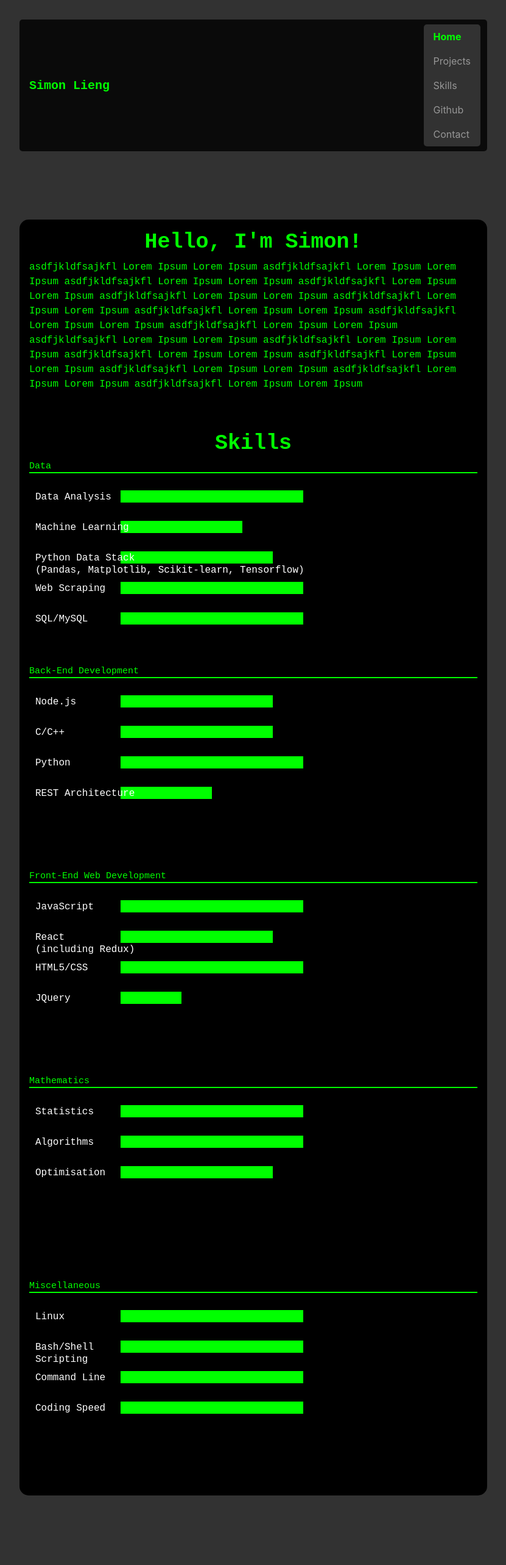
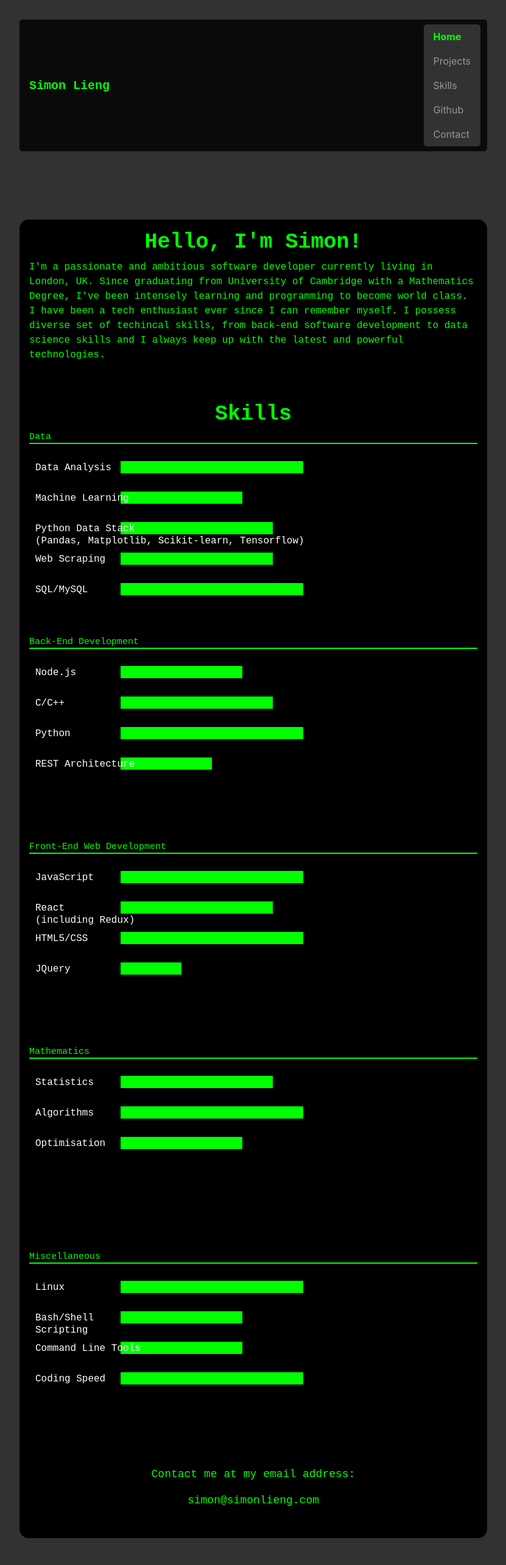
Before and after one commit to SLieng/simonlieng, a React (Create React App) app: page / in a window 1280 px wide. Shown: the top 2566 px of the page at 61% size, without its empty margins (224-1055 px from the left). Built offline with nearby package versions, Linux system fonts and the light colour scheme.

Commit message:
SAVEPOINT BEFORE DEPLOY

```diff
--- a/src/App.js
+++ b/src/App.js
@@ -68,25 +68,15 @@ class Home extends React.Component {
 		<div className="container main">
 					<h1>Hello, I'm Simon!</h1>
 			<p>
-			asdfjkldfsajkfl Lorem Ipsum Lorem Ipsum
-			asdfjkldfsajkfl Lorem Ipsum Lorem Ipsum
-			asdfjkldfsajkfl Lorem Ipsum Lorem Ipsum
-			asdfjkldfsajkfl Lorem Ipsum Lorem Ipsum
-			asdfjkldfsajkfl Lorem Ipsum Lorem Ipsum
-			asdfjkldfsajkfl Lorem Ipsum Lorem Ipsum
-			asdfjkldfsajkfl Lorem Ipsum Lorem Ipsum
-			asdfjkldfsajkfl Lorem Ipsum Lorem Ipsum
-			asdfjkldfsajkfl Lorem Ipsum Lorem Ipsum
-			asdfjkldfsajkfl Lorem Ipsum Lorem Ipsum
-			asdfjkldfsajkfl Lorem Ipsum Lorem Ipsum
-			asdfjkldfsajkfl Lorem Ipsum Lorem Ipsum
-			asdfjkldfsajkfl Lorem Ipsum Lorem Ipsum
-			asdfjkldfsajkfl Lorem Ipsum Lorem Ipsum
-			asdfjkldfsajkfl Lorem Ipsum Lorem Ipsum
-			asdfjkldfsajkfl Lorem Ipsum Lorem Ipsum
+			I'm a passionate and ambitious software developer currently living in London, UK.
+			Since graduating from University of Cambridge with a Mathematics Degree, I've been intensely learning and programming to become world class.
+			I have been a tech enthusiast ever since I can remember myself.
+			I possess diverse set of techincal skills, from back-end software development to data science skills and I always keep up with the latest and powerful technologies.
 			</p>
 			<div className="break"></div>
 					<FullSkills/>
+			<div id="contactInfoWrapper"> Contact me at my email address:
+			<div id="displayEmail">simon@simonlieng.com</div> </div>
 		</div>
 		);
 	}
@@ -102,8 +92,8 @@ class Projects extends React.Component {
 				<p>Terminal emulator made in C++. Designed to be minimalistic.</p>
 				</div>
 				<div class="project">
-					<h2> Optimized Sensor </h2>
-					<p> Embedded software made in C, designed with readability and portability in mind.</p>
+					<h2> Sensor with Task Scheduler </h2>
+					<p> Embedded software made in C designed with readability and portability in mind.</p>
 				</div>
 				<div class="project">
 					<h2> Pong with Machine Learning Integration</h2>
@@ -157,7 +147,7 @@ class FullSkills extends React.Component {
 			<rect y="20" width="300"></rect>
 			<rect y="70" width="200"></rect>
 			<rect y="120" width="250"></rect>
-			<rect y="170" width="300"></rect>
+			<rect y="170" width="250"></rect>
 			<rect y="220" width="300"></rect>
 			<text x="10" y="35">Data Analysis</text>
 			<text x="10" y="85">Machine Learning</text>
@@ -171,7 +161,7 @@ class FullSkills extends React.Component {
 			<div className="skillSection">
 			<h2>Back-End Development</h2>
 			<svg>
-			<rect y="20" width="250"></rect>
+			<rect y="20" width="200"></rect>
 			<rect y="70" width="250"></rect>
 			<rect y="120" width="300"></rect>
 			<rect y="170" width="150"></rect>
@@ -200,9 +190,9 @@ class FullSkills extends React.Component {
 			<div className="skillSection">
 			<h2>Mathematics</h2>
 			<svg>
-			<rect y="20" width="300"></rect>
+			<rect y="20" width="250"></rect>
 			<rect y="70" width="300"></rect>
-			<rect y="120" width="250"></rect>
+			<rect y="120" width="200"></rect>
 			<text x="10" y="35">Statistics</text>
 			<text x="10" y="85">Algorithms</text>
 			<text x="10" y="135">Optimisation</text>
@@ -213,12 +203,12 @@ class FullSkills extends React.Component {
 			<h2>Miscellaneous</h2>
 			<svg>
 			<rect y="20" width="300"></rect>
-			<rect y="70" width="300"></rect>
-			<rect y="120" width="300"></rect>
+			<rect y="70" width="200"></rect>
+			<rect y="120" width="200"></rect>
 			<rect y="170" width="300"></rect>
 			<text x="10" y="35">Linux</text>
 			<text x="10" y="85">Bash/Shell</text>
-			<text x="10" y="135">Command Line</text>
+			<text x="10" y="135">Command Line Tools</text>
 			<text x="10" y="185">Coding Speed</text>
 			<text x="10" y="105">Scripting</text>
 			{/* vim, workflow optimisation (dotfiles), git, command line tools i.e. grep, sed*/}
```
